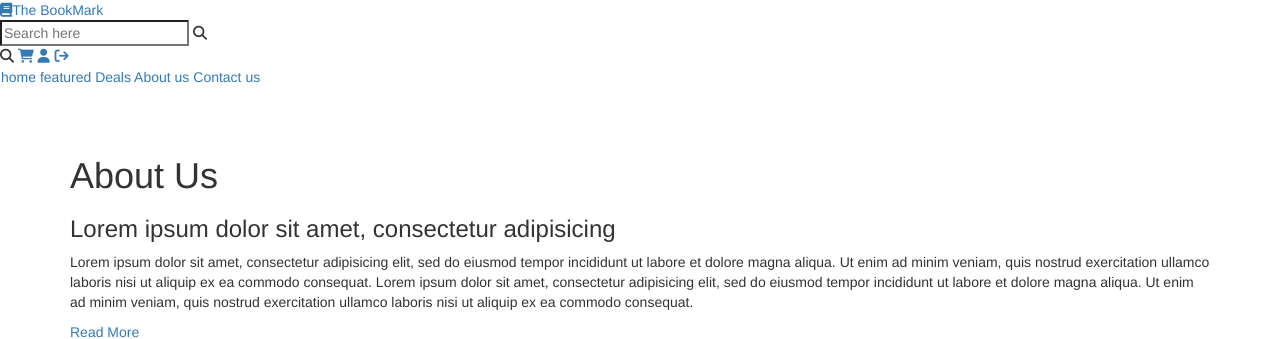
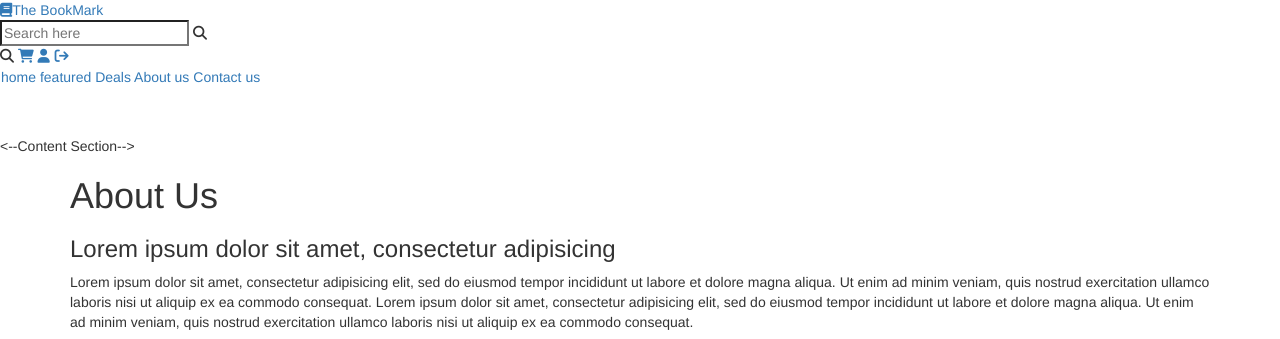
Before and after one commit to bhagyashree-j/Thebookmark, a PHP site: page /aboutus.php in a window 1280 px wide. Shown: the top 339 px of the page. Run offline with PHP 8.4, Linux system fonts and the light colour scheme; some libraries are stand-ins or nearby versions.

Commit message:
Update aboutus.php

```diff
--- a/PHP/aboutus.php
+++ b/PHP/aboutus.php
@@ -41,6 +41,8 @@
             </nav>
         </div>
 
+
+    <--Content Section-->
     </header>
     <div class="section">
 		<div class="container">
```
